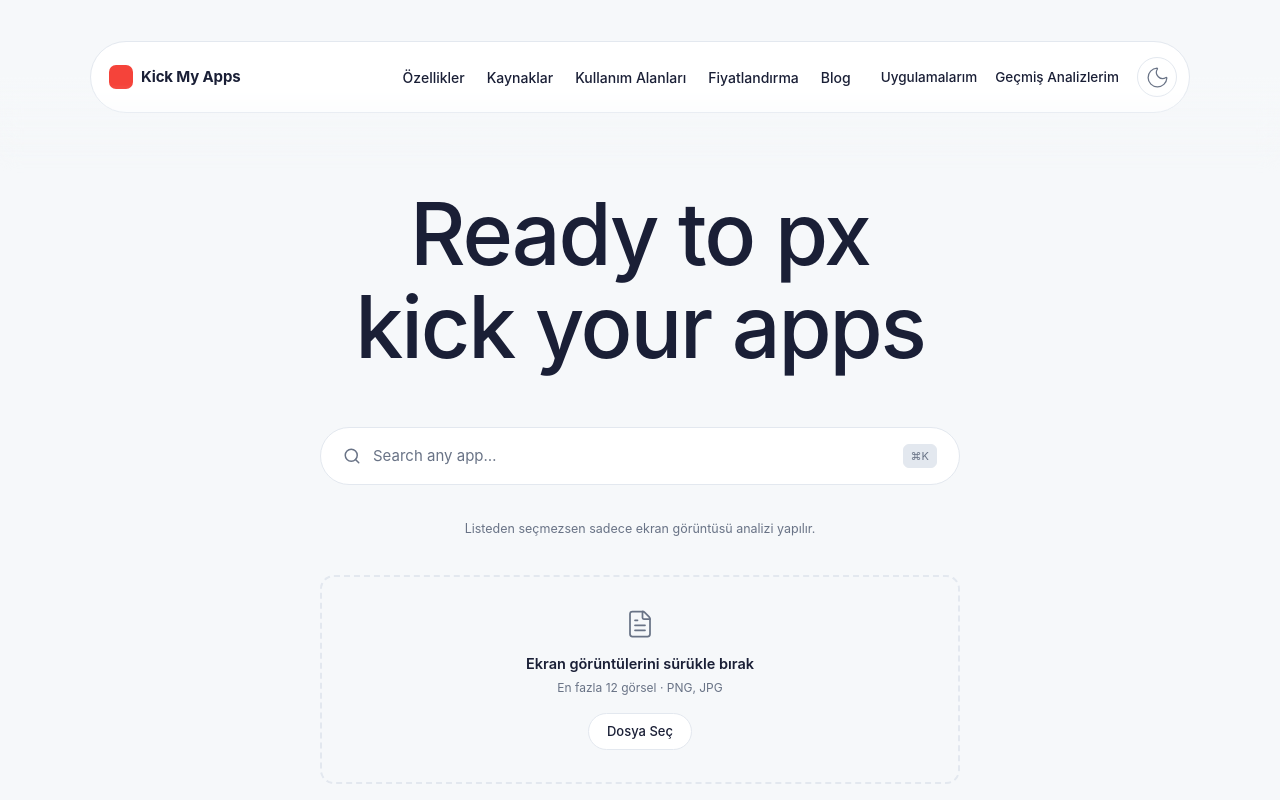
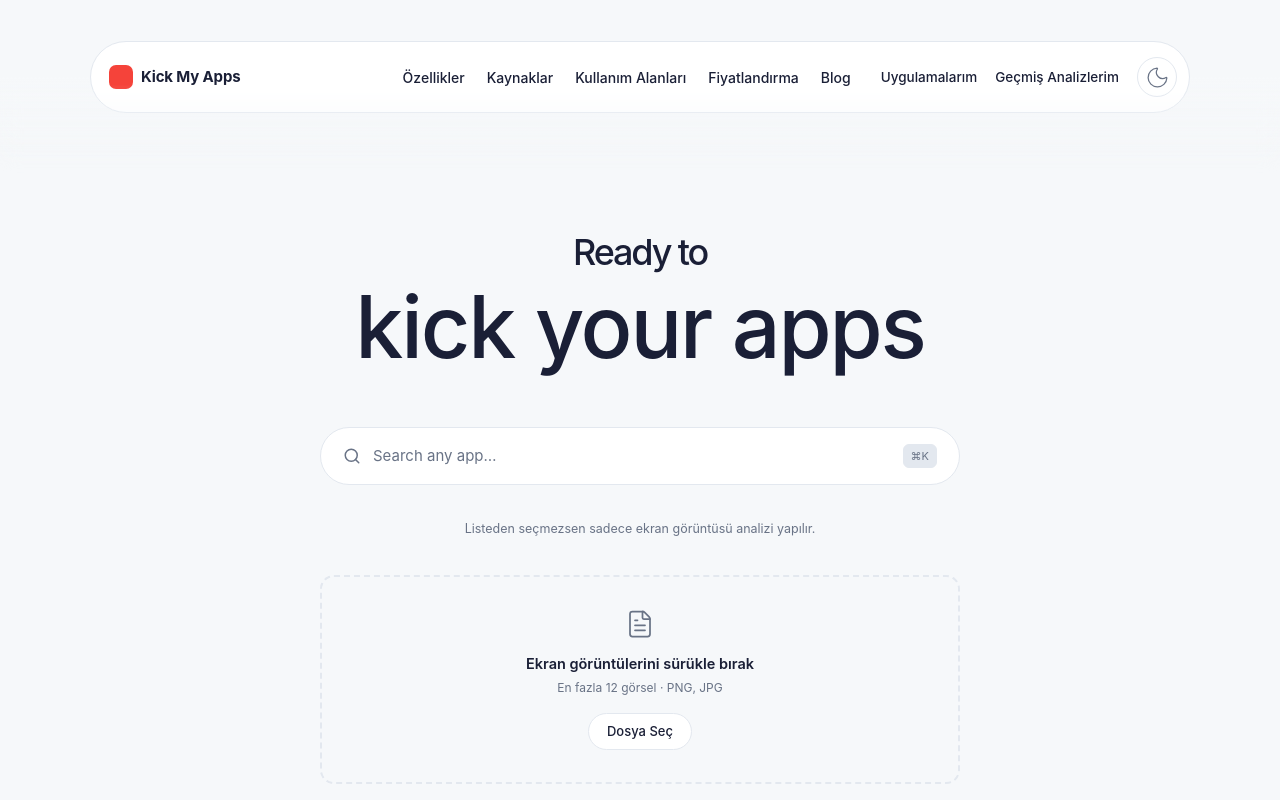
Before and after one commit to sasw-works/kick-my-apps, a Next.js app: page / in a window 1280 px wide. Shown: the top 800 px of the page. Built offline with nearby package versions, Linux system fonts and the light colour scheme.

Commit message:
Resize 'Ready to' to 36px, keep 'kick your apps' at original size

```diff
--- a/app/components/UploadFlow.jsx
+++ b/app/components/UploadFlow.jsx
@@ -128,8 +128,10 @@ export default function UploadFlow({ onAnalyze, analyzing, errorMessage, onViewH
           color: var(--chalk);
           margin: 0;
         }
+        .hero-title-small { font-size: 36px; display: inline-block; }
         @media (max-width: 720px) {
           .hero-title { font-size: 42px; }
+          .hero-title-small { font-size: 22px; }
         }
 
         .hero-search-wrap {
@@ -363,7 +365,7 @@ export default function UploadFlow({ onAnalyze, analyzing, errorMessage, onViewH
 
       <div className="upload-hero">
         <h1 className="hero-title">
-          Ready to px
+          <span className="hero-title-small">Ready to</span>
           <br />
           kick your apps
         </h1>
```
